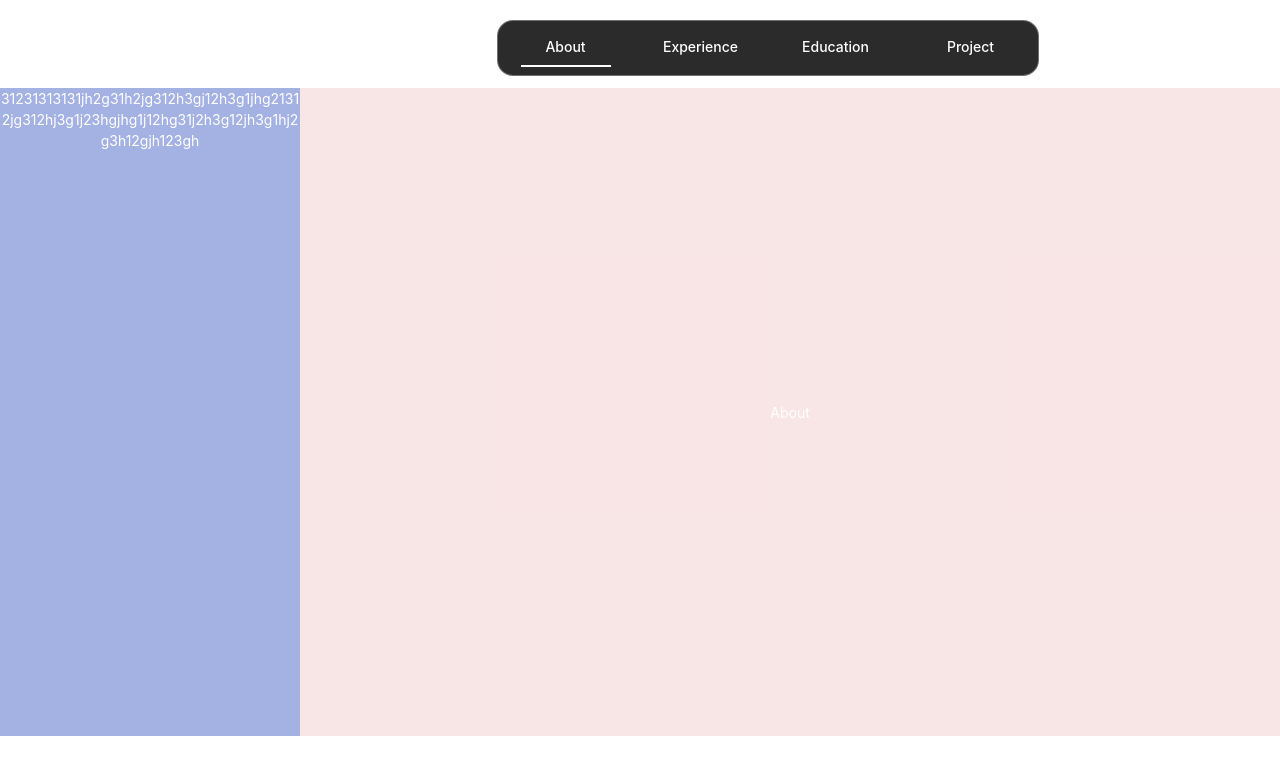
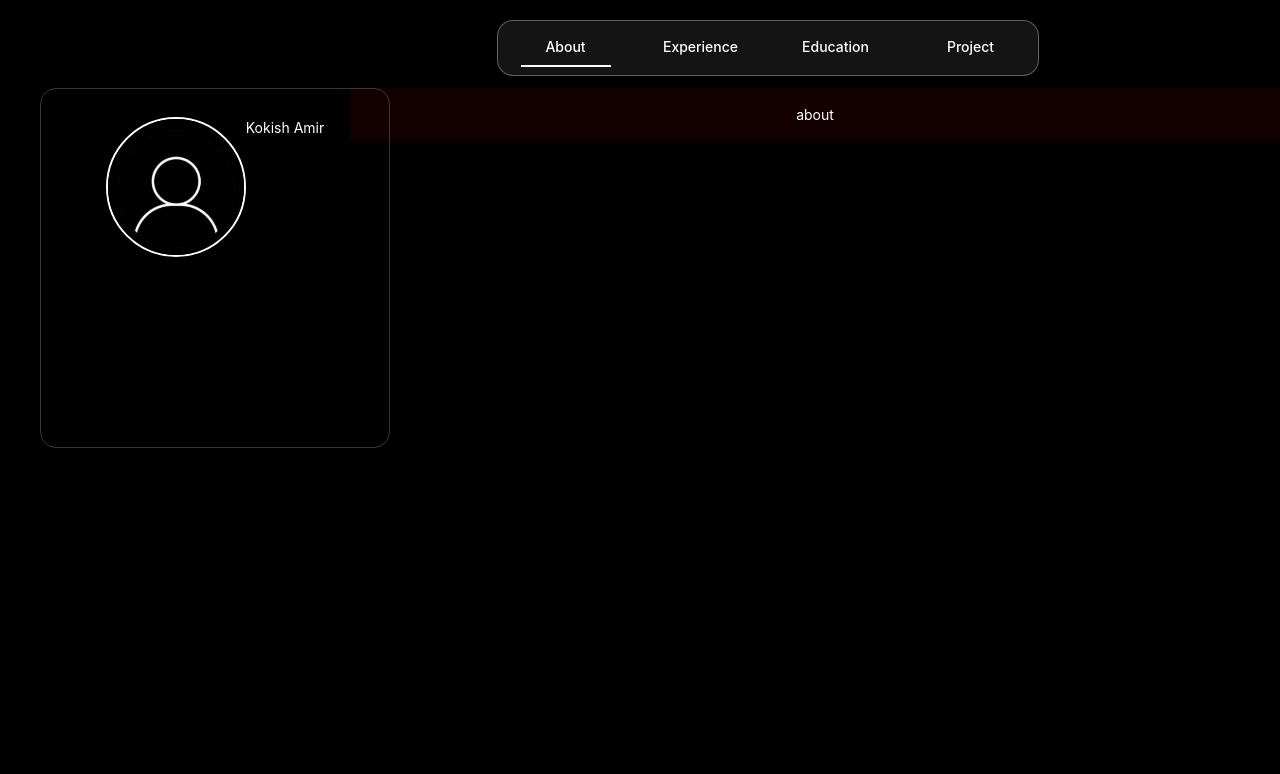
Before and after one commit to RikoTX/portfolio, a Next.js app: page / in a window 1280 px wide. Shown: the top 774 px of the page. Built offline with nearby package versions, Linux system fonts and the light colour scheme.

Commit message:
пофиксил баг с обновением сломанных стилей, новый компонент и стили доработки

```diff
--- a/src/app/(pages)/(ContentPage)/page.tsx
+++ b/src/app/(pages)/(ContentPage)/page.tsx
@@ -25,14 +25,11 @@ export default function ContentPage() {
         <Header className="fixed top-4 left-3/5 -translate-x-1/2 w-[1200px] h-16 px-12 flex justify-center items-center m-0 z-50 bg-[rgba(22,22,22,0.91)] select-none rounded-2xl">
           <HeaderComponent active={active} setActive={setActive} />
         </Header>
-        <Layout className="h-[calc(100vh-64px)] flex flex-row pt-22">
-          <Sider
-            className="text-center text-white flex items-center justify-center"
-            width={300}
-          >
+        <Layout className="flex flex-row pt-22">
+          <Sider className="text-center text-white" width={350}>
             <SiderComponent />
           </Sider>
-          <Content className="break-words text-center text-white flex-1 flex items-center justify-center">
+          <Content className="text-center text-white flex-1">
             <ContentComponent active={active} />
           </Content>
         </Layout>
--- a/src/app/globals.css
+++ b/src/app/globals.css
@@ -13,4 +13,5 @@ body {
   background: var(--background);
   color: var(--foreground);
   font-family: Arial, Helvetica, sans-serif;
+  background-color: #000000;
 }
--- a/src/app/page.tsx
+++ b/src/app/page.tsx
@@ -1,10 +1,18 @@
+"use client";
+import { useEffect, useState } from "react";
 import SquareGrid from "@/components/BackgroundSquare/BackgroundSquare";
 import StarRain from "@/components/RainOfWhites/RainOfWhites";
 import ContentPage from "@/app/(pages)/(ContentPage)/page";
 
 export default function Home() {
+  const [ready, setReady] = useState(false);
+
+  useEffect(() => {
+    requestAnimationFrame(() => setReady(true));
+  }, []);
+
   return (
-    <div>
+    <div style={{ opacity: ready ? 1 : 0, transition: "opacity 0.1s" }}>
       <StarRain />
       <SquareGrid />
       <ContentPage />
--- a/src/components/ContentComponent/page.tsx
+++ b/src/components/ContentComponent/page.tsx
@@ -6,9 +6,13 @@ interface ContentProps {
 
 export default function ContentComponent({ active }: ContentProps) {
   return (
-    <div className="max-w-full w-full text-white h-full flex items-center justify-center bg-red-700/10">
-      {active === "About" && <div>About</div>}
-      {active === "Experience" && <div>Experince</div>}
+    <div className="max-w-full w-full text-white bg-red-700/10 p-4 break-words">
+      {active === "About" && (
+        <div>
+          about
+        </div>
+      )}
+      {active === "Experience" && <div>Experience</div>}
       {active === "Education" && <div>Education</div>}
       {active === "Project" && <div>Project</div>}
     </div>
--- a/src/components/Header/page.tsx
+++ b/src/components/Header/page.tsx
@@ -25,7 +25,7 @@ export default function Header({ active, setActive }: HeaderProps) {
   return (
     <Row
       ref={boxRef}
-      className="w-full h-14 text-white bg-[rgba(22,22,22,0.91)] rounded-2xl border border-gray-300/40 backdrop-blur-xs max-w-[calc(50%-8px)] text-center"
+      className="w-full h-14 text-white bg-[rgba(22,22,22,0.91)] rounded-2xl border border-gray-300/40 backdrop-blur-[2px] max-w-[calc(50%-8px)] text-center"
       justify="space-around"
     >
       {menuItems.map((item) => (
--- /dev/null
+++ b/src/components/InformationCard/page.tsx
@@ -0,0 +1,10 @@
+export default function informationCard() {
+  return (
+    <div className=" w-full h-90 rounded-2xl border border-gray-500/50 ml-10 flex justify-center p-7">
+        <img src="avatar_black.png" alt="avatar" className="w-35 h-35 rounded-[50%] border-2 border-white" />
+        <p>
+            Kokish Amir
+        </p>
+    </div>
+  );
+}
--- a/src/components/Sider/page.tsx
+++ b/src/components/Sider/page.tsx
@@ -1,9 +1,9 @@
 "use client";
-
+import InformationCard from "@/components/InformationCard/page";
 export default function Sider() {
   return (
-    <div className="break-all w-full bg-blue-800/40 h-full">
-      31231313131jh2g31h2jg312h3gj12h3g1jhg21312jg312hj3g1j23hgjhg1j12hg31j2h3g12jh3g1hj2g3h12gjh123gh
+    <div className="break-all w-full h-full">
+      <InformationCard />
     </div>
   );
 }
```
Also changed, not shown: public/avatar.webp (added), public/avatar_black.png (added).
